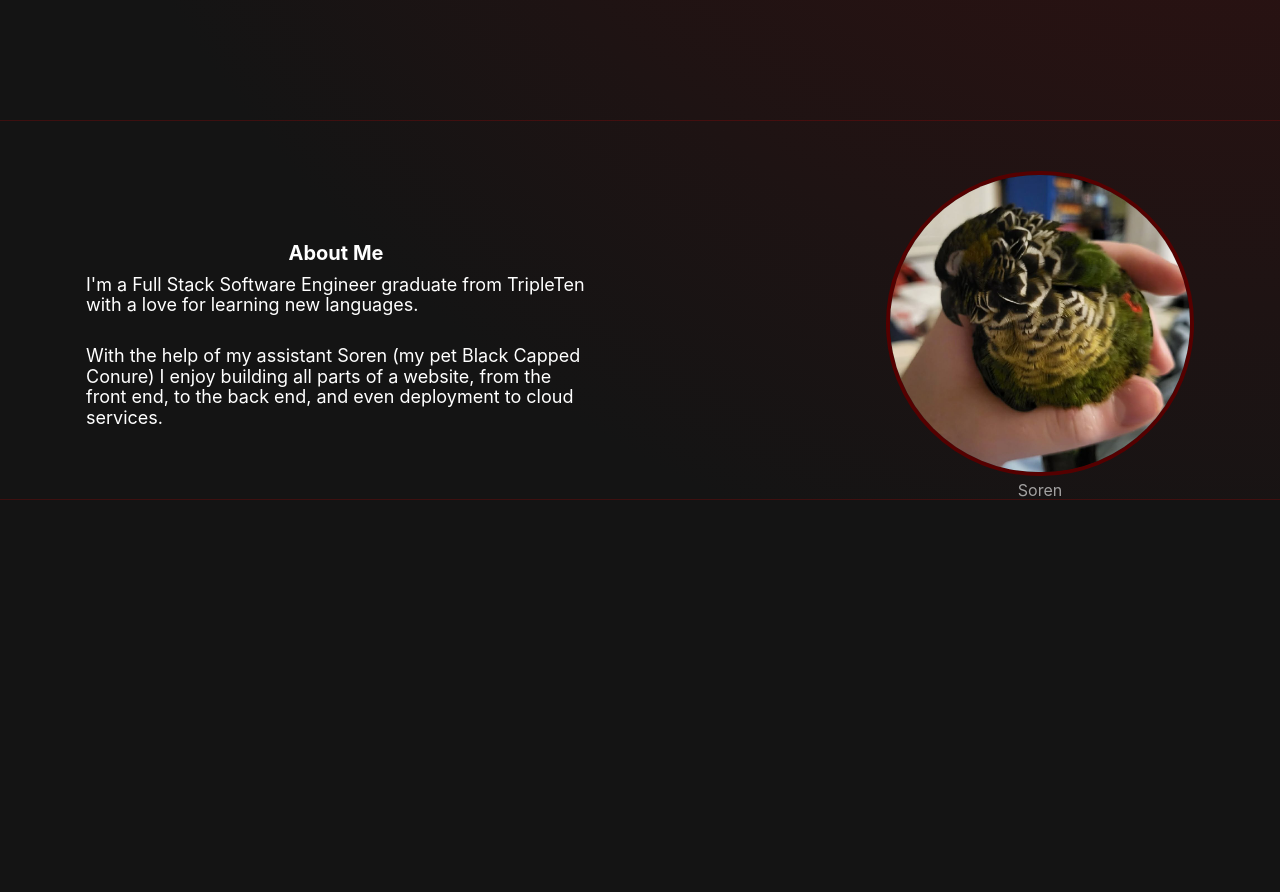
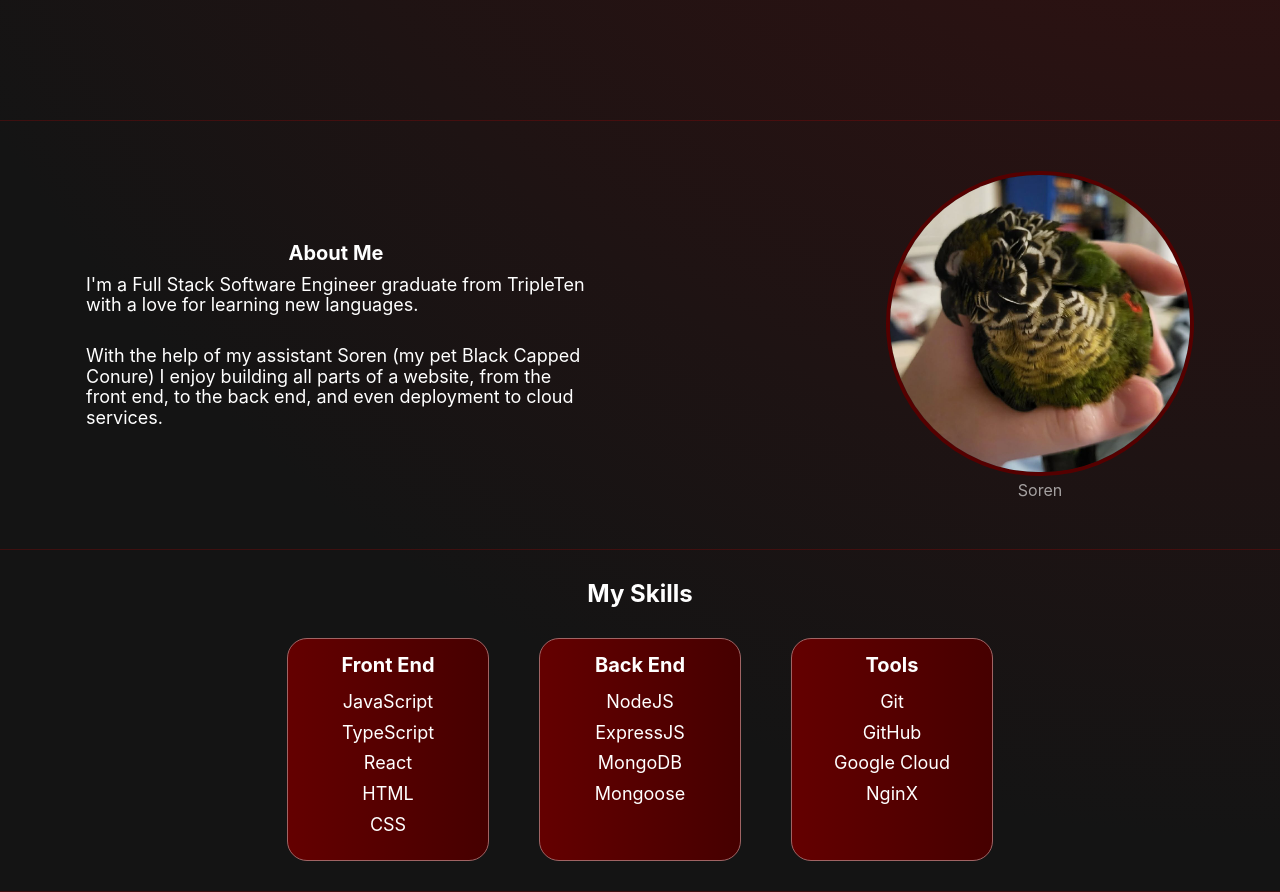
Before and after one commit to GamingWizar/carverhannasch-portfolio, a React (Vite) app: page / in a window 1280 px wide. Shown: the part 680-1572 px from the top of the page. Before the commit the page ends 1180 px from the top, so only its background shows below. Built offline with nearby package versions, Linux system fonts and the light colour scheme.

Commit message:
add skills section

```diff
--- a/src/components/About/About.css
+++ b/src/components/About/About.css
@@ -3,7 +3,7 @@
   justify-content: center;
   align-items: center;
   gap: 300px;
-  margin-top: 50px;
+  padding: 50px 0;
 }
 
 .about__section {
--- a/src/components/App/App.tsx
+++ b/src/components/App/App.tsx
@@ -3,12 +3,14 @@ import "./App.css";
 
 import Hero from "../Hero/Hero";
 import About from "../About/About";
+import Skills from "../Skills/Skills";
 
 function App() {
   return (
     <>
       <Hero></Hero>
       <About></About>
+      <Skills></Skills>
     </>
   );
 }
--- a/src/components/SkillCard/SkillCard.css
+++ b/src/components/SkillCard/SkillCard.css
@@ -0,0 +1,29 @@
+.skill-card {
+  min-width: 200px;
+  border: 1px solid rgb(160, 100, 100);
+  background-image: linear-gradient(to right, rgb(100, 0, 0), rgb(70, 0, 0));
+  color: white;
+  border-radius: 20px;
+  display: flex;
+  flex-direction: column;
+  align-items: center;
+  padding: 15px 0;
+}
+
+.skill-card__title {
+  margin: 0;
+  margin-bottom: 15px;
+  font-size: 20px;
+}
+
+.skill-card__skill-list {
+  margin: 0;
+  list-style-type: none;
+  padding: 0;
+}
+
+.skill-card__skill {
+  text-align: center;
+  margin-bottom: 10px;
+  font-size: 18px;
+}
--- a/src/components/SkillCard/SkillCard.tsx
+++ b/src/components/SkillCard/SkillCard.tsx
@@ -0,0 +1,15 @@
+import { SkillCardProps } from "../../utils/ComponentTypes";
+import "./SkillCard.css";
+
+export default function SkillCard({ title, skillList }: SkillCardProps) {
+  return (
+    <div className="skill-card">
+      <h4 className="skill-card__title">{title}</h4>
+      <ul className="skill-card__skill-list">
+        {skillList.map((skill) => (
+          <li className="skill-card__skill">{skill}</li>
+        ))}
+      </ul>
+    </div>
+  );
+}
--- a/src/components/Skills/Skills.css
+++ b/src/components/Skills/Skills.css
@@ -0,0 +1,17 @@
+.skills {
+  display: flex;
+  flex-direction: column;
+  align-items: center;
+  padding: 30px 0;
+}
+
+.skills__title {
+  margin: 0;
+  margin-bottom: 30px;
+}
+
+.skills__skill-cards {
+  display: flex;
+  flex-direction: row;
+  gap: 50px;
+}
--- a/src/components/Skills/Skills.tsx
+++ b/src/components/Skills/Skills.tsx
@@ -0,0 +1,28 @@
+import "./Skills.css";
+
+import SkillCard from "../SkillCard/SkillCard";
+
+export default function Skills() {
+  return (
+    <div className="page__section">
+      <div className="skills page__section-content">
+        <h2 className="skills__title">My Skills</h2>
+        <div className="skills__skill-cards">
+          <SkillCard
+            title="Front End"
+            skillList={["JavaScript", "TypeScript", "React", "HTML", "CSS"]}
+          />
+          <SkillCard
+            title="Back End"
+            skillList={["NodeJS", "ExpressJS", "MongoDB", "Mongoose"]}
+          />
+
+          <SkillCard
+            title="Tools"
+            skillList={["Git", "GitHub", "Google Cloud", "NginX"]}
+          />
+        </div>
+      </div>
+    </div>
+  );
+}
--- /dev/null
+++ b/src/utils/ComponentTypes.ts
@@ -0,0 +1,4 @@
+export type SkillCardProps = {
+  title: string;
+  skillList: string[];
+};
```
